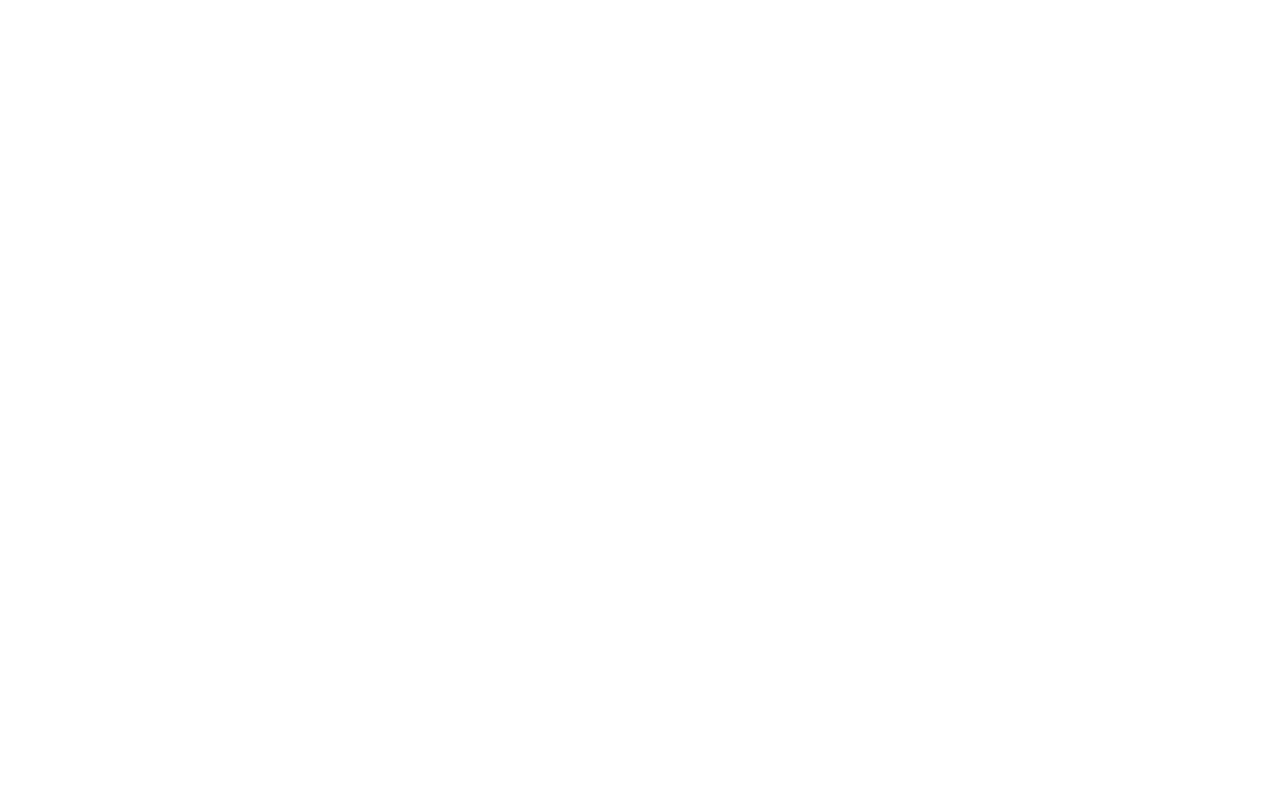
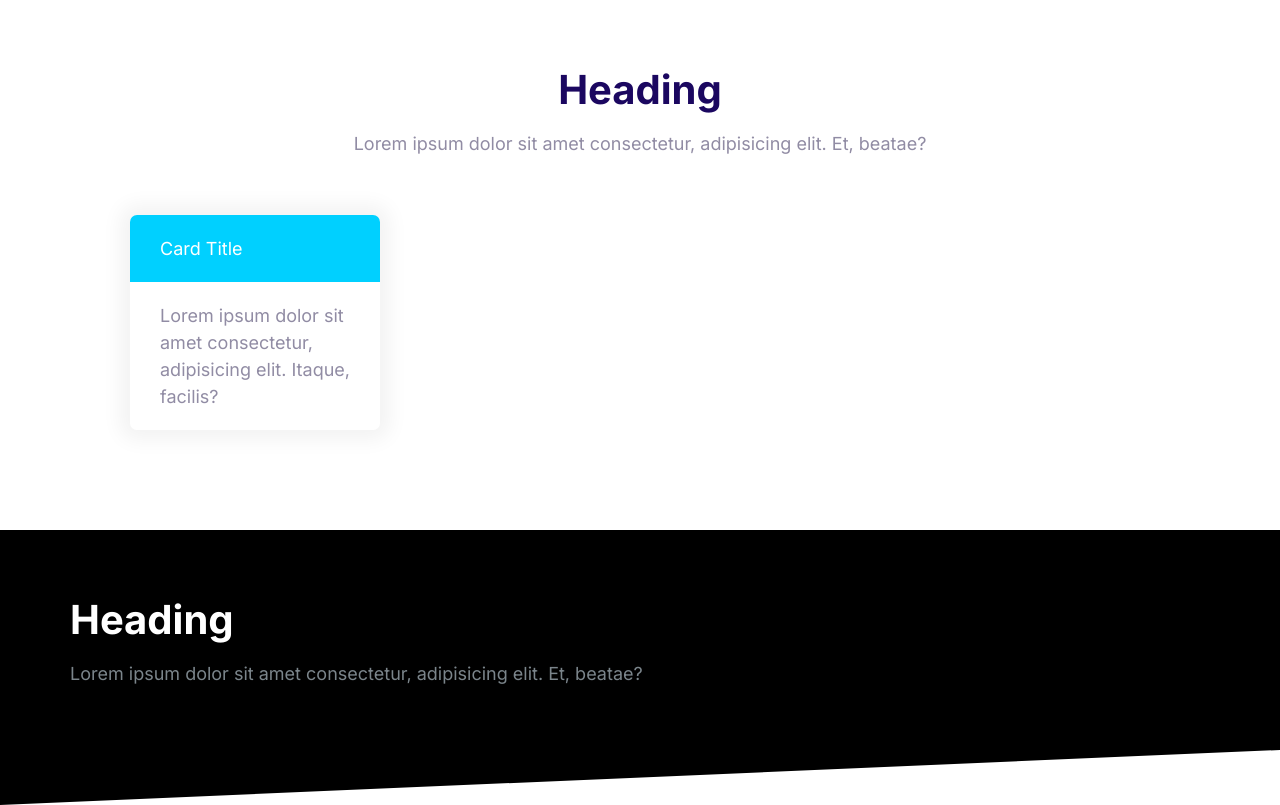
Before and after one commit to dzyfer/moshified, a plain HTML site: page index.html in a window 1280 px wide. Drawn offline with Linux system fonts and the light colour scheme.

Commit message:
Build the blocks component.

```diff
--- a/css/styles.css
+++ b/css/styles.css
@@ -578,3 +578,42 @@ a {
   max-height: 100vh;
   opacity: 1;
 }
+
+/* Blocks */
+
+.block {
+  --padding-vertical: 6rem;
+  padding: var(--padding-vertical) 2rem;
+}
+
+.block__header {
+  text-align: center;
+}
+
+.block__heading {
+  margin-top: 0;
+}
+
+.block--dark {
+  background: #000;
+  color: #7b858b;
+}
+
+.block--dark .block__heading {
+  color: #fff;
+}
+
+.block--skewed-right {
+  padding-bottom: calc(var(--padding-vertical) + 4rem);
+  clip-path: polygon(0% 0%, 100% 0%, 100% 100%, 0% 80%);
+}
+
+.block--skewed-left {
+  padding-bottom: calc(var(--padding-vertical) + 4rem);
+  clip-path: polygon(0% 0%, 100% 0%, 100% 80%, 0% 100%);
+}
+
+.container {
+  max-width: 1140px;
+  margin: 0 auto;
+}
--- a/index.html
+++ b/index.html
@@ -12,7 +12,26 @@
     <link rel="stylesheet" href="css/styles.css">
 </head>
 <body>
-    <!-- Blocks :) -->
+    <section class="block container">
+        <header class="block__header">
+            <h2 class="block__heading">Heading</h2>
+            <p>Lorem ipsum dolor sit amet consectetur, adipisicing elit. Et, beatae?</p>
+        </header>
+        <div style="width: 30%; padding: 4rem;">
+            <div class="card card--secondary">
+                <header class="card__header">Card Title</header>
+                <div class="card__body">
+                    Lorem ipsum dolor sit amet consectetur, adipisicing elit. Itaque, facilis?
+                </div>
+            </div>
+        </div>
+    </section>
+    <section class="block block--dark block--skewed-left">
+        <div class="container">
+            <h2 class="block__heading">Heading</h2>
+            <p>Lorem ipsum dolor sit amet consectetur, adipisicing elit. Et, beatae?</p>
+        </div>
+    </section>
     <script src="js/main.js"></script>
 </body>
 </html>
```
Also changed, not shown: components/blocks.html (added, +20 -0 lines).
